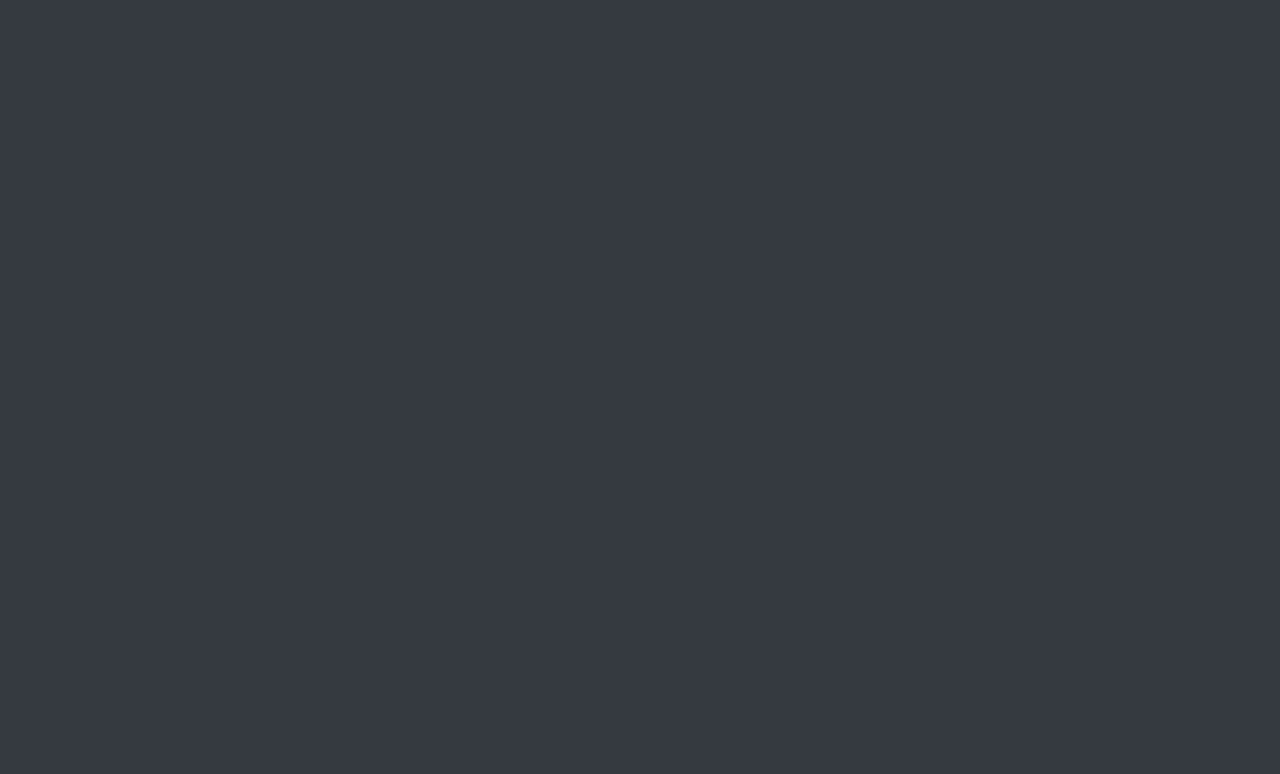
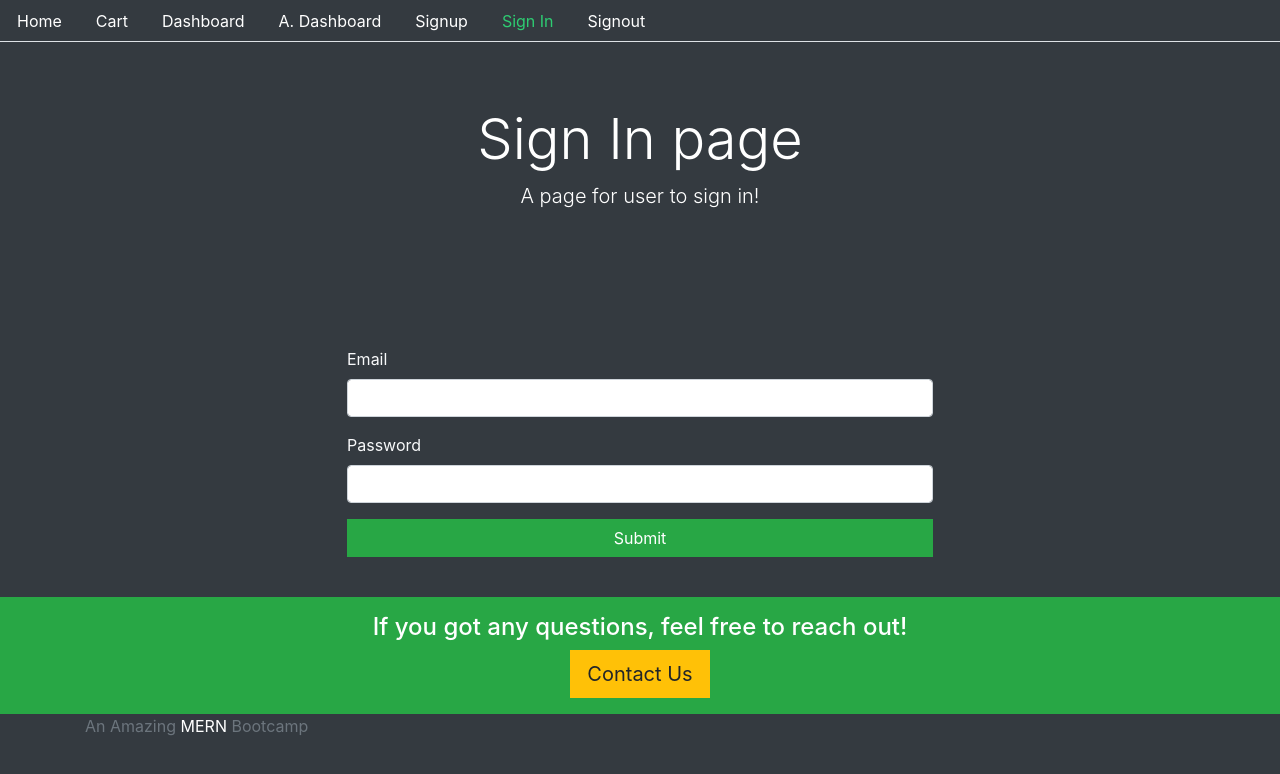
Before and after one commit to davidintiyaz/projfrontend, a React (Create React App) app: page /signin in a window 1280 px wide. Shown: the top 774 px of the page. Built offline with nearby package versions, Linux system fonts and the light colour scheme.

Commit message:
New Changes

```diff
--- a/src/Routes.js
+++ b/src/Routes.js
@@ -1,12 +1,16 @@
 import React from "react";
 import { BrowserRouter, Switch, Route } from "react-router-dom";
 import Home from "./core/Home";
+import Signup from "./user/Signup";
+import Signin from "./user/Signin";
 
 const Routes = () => {
   return (
     <BrowserRouter>
       <Switch>
         <Route path="/" exact component={Home} />
+        <Route path="/signup" exact component={Signup} />
+        <Route path="/signin" exact component={Signin} />
       </Switch>
     </BrowserRouter>
   );
--- a/src/core/Base.js
+++ b/src/core/Base.js
@@ -1,4 +1,5 @@
 import React from "react";
+import Menu from "./Menu";
 
 const Base = ({
   title = "My Title",
@@ -7,6 +8,7 @@ const Base = ({
   children
 }) => (
   <div>
+    <Menu />
     <div className="container-fluid">
       <div className="jumbotron bg-dark text-white text-center">
         <h2 className="display-4">{title}</h2>
--- a/src/core/Home.js
+++ b/src/core/Home.js
@@ -6,7 +6,7 @@ import Base from "./Base";
 export default function Home() {
   console.log("API IS", API);
   return (
-    <Base title="Home Page">
+    <Base title="Home Page" description="My T-shirt Store">
       <div className="row">
         <div className="col-4">
           <button className="btn btn-success">TEST</button>
--- /dev/null
+++ b/src/core/Menu.js
@@ -0,0 +1,78 @@
+import React from "react";
+import { Link, withRouter } from "react-router-dom";
+
+const currentTab = (history, path) => {
+  if (history.location.pathname === path) {
+    return { color: "#2ecc72" };
+  } else {
+    return { color: "#FFFFFF" };
+  }
+};
+
+const Menu = ({ history }) => (
+  <div>
+    <ul className="nav nav-tabs bg-dark">
+      <li className="nav-item">
+        <Link style={currentTab(history, "/")} className="nav-link" to="/">
+          Home
+        </Link>
+      </li>
+      <li className="nav-item">
+        <Link
+          style={currentTab(history, "/cart")}
+          className="nav-link"
+          to="/cart"
+        >
+          Cart
+        </Link>
+      </li>
+      <li className="nav-item">
+        <Link
+          style={currentTab(history, "/user/dashboard")}
+          className="nav-link"
+          to="/user/dashboard"
+        >
+          Dashboard
+        </Link>
+      </li>
+      <li className="nav-item">
+        <Link
+          style={currentTab(history, "/admin/dashboard")}
+          className="nav-link"
+          to="/admin/dashboard"
+        >
+          A. Dashboard
+        </Link>
+      </li>
+      <li className="nav-item">
+        <Link
+          style={currentTab(history, "/signup")}
+          className="nav-link"
+          to="/signup"
+        >
+          Signup
+        </Link>
+      </li>
+      <li className="nav-item">
+        <Link
+          style={currentTab(history, "/signin")}
+          className="nav-link"
+          to="/signin"
+        >
+          Sign In
+        </Link>
+      </li>
+      <li className="nav-item">
+        <Link
+          style={currentTab(history, "/signout")}
+          className="nav-link"
+          to="/signout"
+        >
+          Signout
+        </Link>
+      </li>
+    </ul>
+  </div>
+);
+
+export default withRouter(Menu);
--- a/src/user/Signin.js
+++ b/src/user/Signin.js
@@ -0,0 +1,34 @@
+import React, { useState } from "react";
+import Base from "../core/Base";
+import { Link } from "react-router-dom";
+
+const Signin = () => {
+  const signInForm = () => {
+    return (
+      <div className="row">
+        <div className="col-md-6 offset-sm-3 text-left">
+          <form>
+            <div className="form-group">
+              <label className="text-light">Email</label>
+              <input className="form-control" type="email" />
+            </div>
+
+            <div className="form-group">
+              <label className="text-light">Password</label>
+              <input className="form-control" type="password" />
+            </div>
+            <button className="btn btn-success btn-block">Submit</button>
+          </form>
+        </div>
+      </div>
+    );
+  };
+
+  return (
+    <Base title="Sign In page" description="A page for user to sign in!">
+      {signInForm()}
+    </Base>
+  );
+};
+
+export default Signin;
--- a/src/user/Signup.js
+++ b/src/user/Signup.js
@@ -0,0 +1,38 @@
+import React, { useState } from "react";
+import Base from "../core/Base";
+import { Link } from "react-router-dom";
+
+const Signup = () => {
+  const signUpForm = () => {
+    return (
+      <div className="row">
+        <div className="col-md-6 offset-sm-3 text-left">
+          <form>
+            <div className="form-group">
+              <label className="text-light">Name</label>
+              <input className="form-control" type="text" />
+            </div>
+            <div className="form-group">
+              <label className="text-light">Email</label>
+              <input className="form-control" type="email" />
+            </div>
+
+            <div className="form-group">
+              <label className="text-light">Password</label>
+              <input className="form-control" type="password" />
+            </div>
+            <button className="btn btn-success btn-block">Submit</button>
+          </form>
+        </div>
+      </div>
+    );
+  };
+
+  return (
+    <Base title="Sign up page" description="A page for user to sign up!">
+      {signUpForm()}
+    </Base>
+  );
+};
+
+export default Signup;
```
Also changed, not shown: public/index.html (line endings or trailing spaces).
